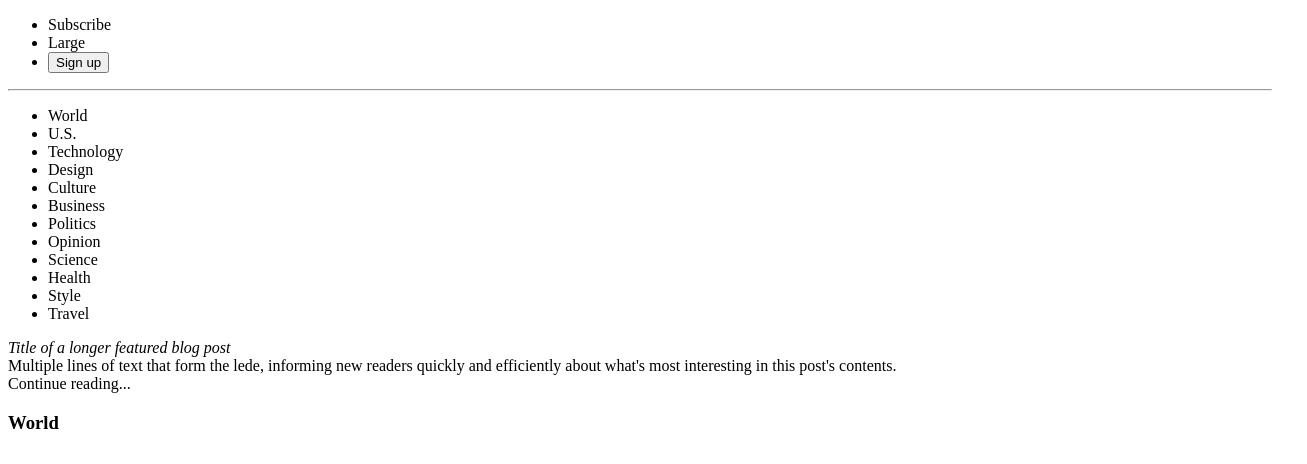
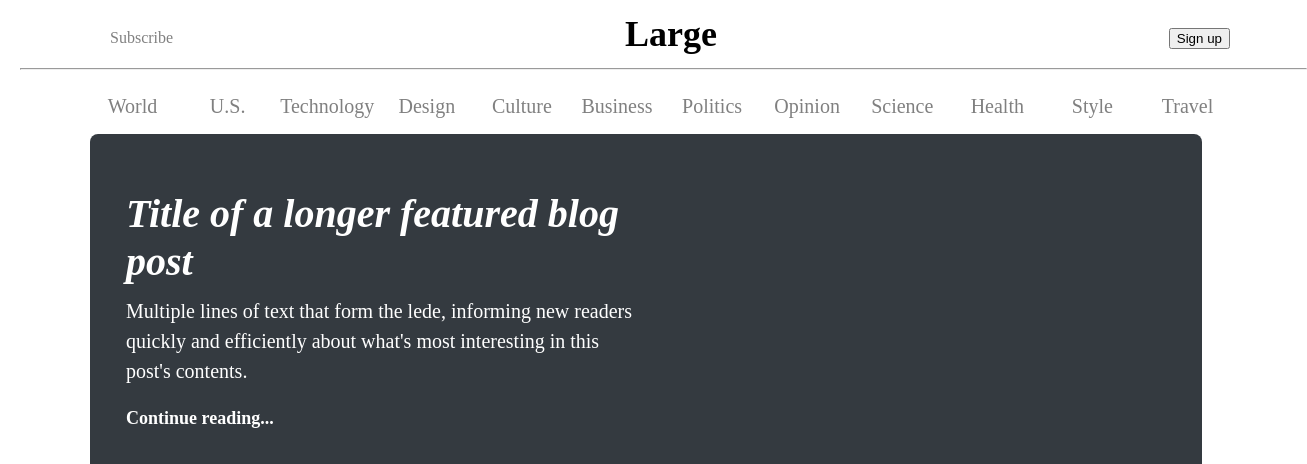
Before and after one commit to Harshith46/harshith.github.io, a plain HTML site: page index.html in a window 1280 px wide. Shown: the top 464 px of the page, 1307 px wide, since content can reach past the window. Drawn offline with Linux system fonts and the light colour scheme.

Commit message:
change css source

```diff
--- a/index.html
+++ b/index.html
@@ -3,7 +3,7 @@
     <head>
       <meta name="viewport" content="width=device-width,initial-scale=1">
       <meta charset="UTF-8">
-      <link rel="stylesheet" type="text/css" href="responsive1.css">
+      <link rel="stylesheet" type="text/css" href="index.css">
       <title>Responsive Website</title>
     </head>
     <body>
```
